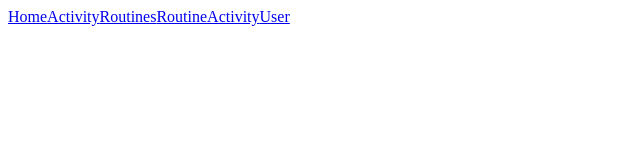
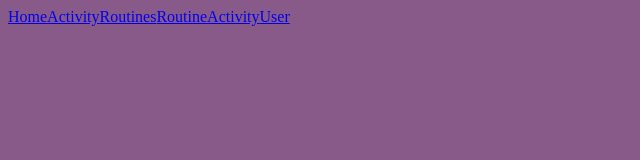
Before and after one commit to EmirandIan/FitnessTrackerFrontEnd, a React app: page / in a window 1280 px wide. Shown: the whole page, without its empty margins (0-640 px from the left). Built offline with nearby package versions, Linux system fonts and the light colour scheme.

Commit message:
setup for front end

```diff
--- a/public/index.html
+++ b/public/index.html
@@ -6,6 +6,8 @@
     <meta name="viewport" content="width=device-width, initial-scale=1.0">
     <title>Fitness-Dev</title>
     <link rel="stylesheet" href="style.css"/>
+    <link rel="stylesheet" href="emir.css"/>
+    <link rel="stylesheet" href="ian.css"/>
 </head>
 <body>
     <div id="app">Hello world</div>
--- a/public/style.css
+++ b/public/style.css
@@ -0,0 +1,8 @@
+*{
+
+    background-color:#8AA8A1;
+    background-color:#CBCBD4;
+    background-color:#D1B490;
+    background-color:#EE7B30;
+    background-color:#885A89;
+}
```
Also changed, not shown: README.md, public/emir.css (added), public/ian.css (added).
